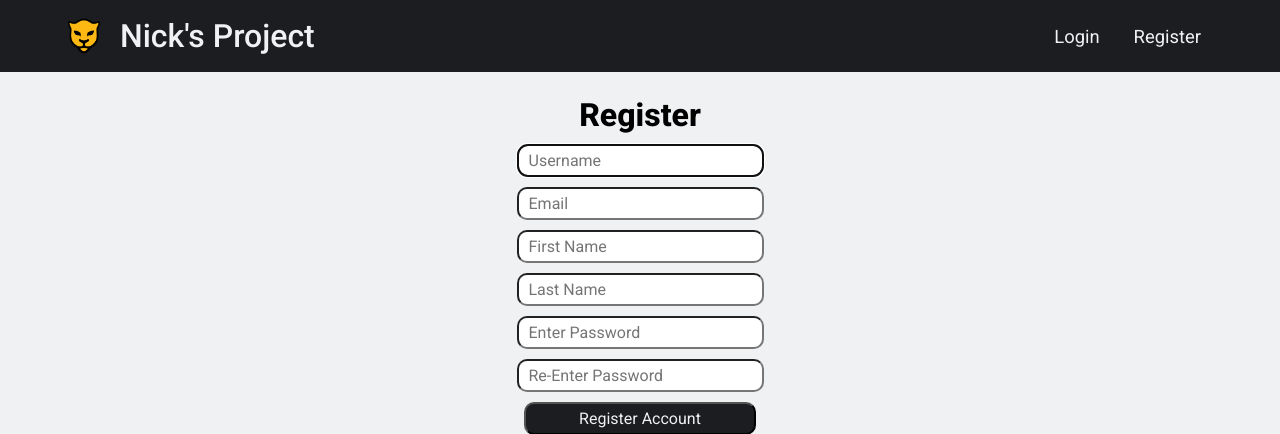
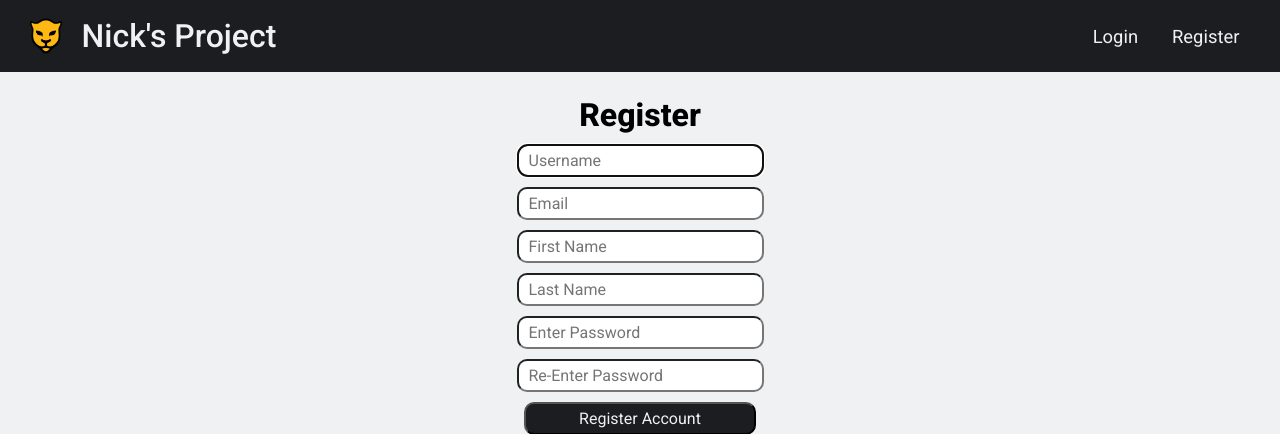
Before and after one commit to nickek/Django-Portfolio, a Django app: page /register/ in a window 1280 px wide. Shown: the top 434 px of the page. Run offline with Django 4.2, Linux system fonts and the light colour scheme.

Commit message:
Style fix

```diff
--- a/home/static/home/style.css
+++ b/home/static/home/style.css
@@ -18,7 +18,7 @@ header {
     display: flex;
     position: fixed;
     width: 100%;
-    padding: 1rem 5%;
+    padding: 1rem 2%;
     background: #1C1D21;
     justify-content: space-between;
     align-items: center;
@@ -136,7 +136,7 @@ footer {
     .navbar a{
         display: block;
         font-size: 1rem;
-        margin: 1rem 0;
+        margin: 1rem 25%;
         text-align: center;
         opacity: 0;
         transform: translateY(-50px);
```
